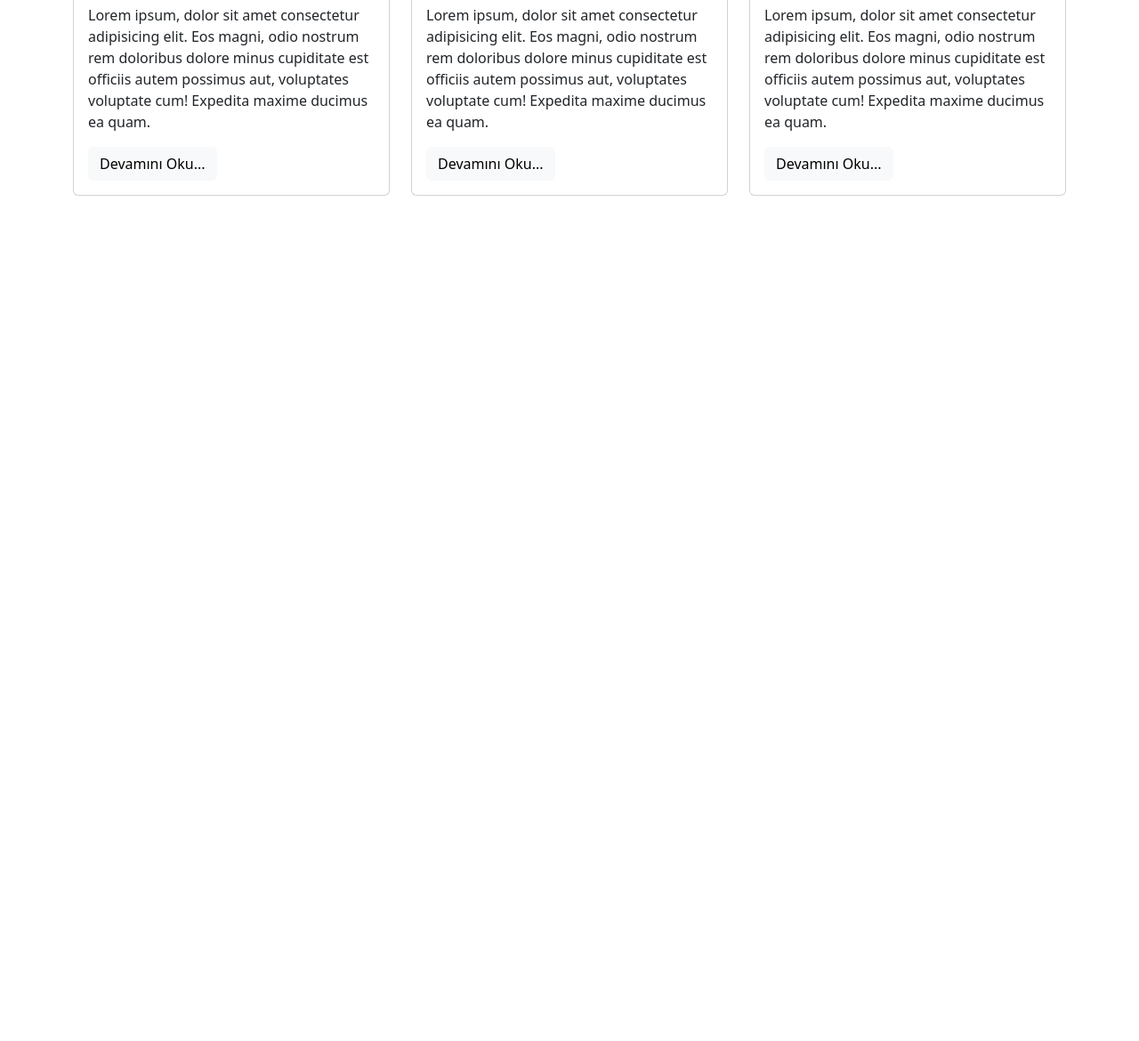
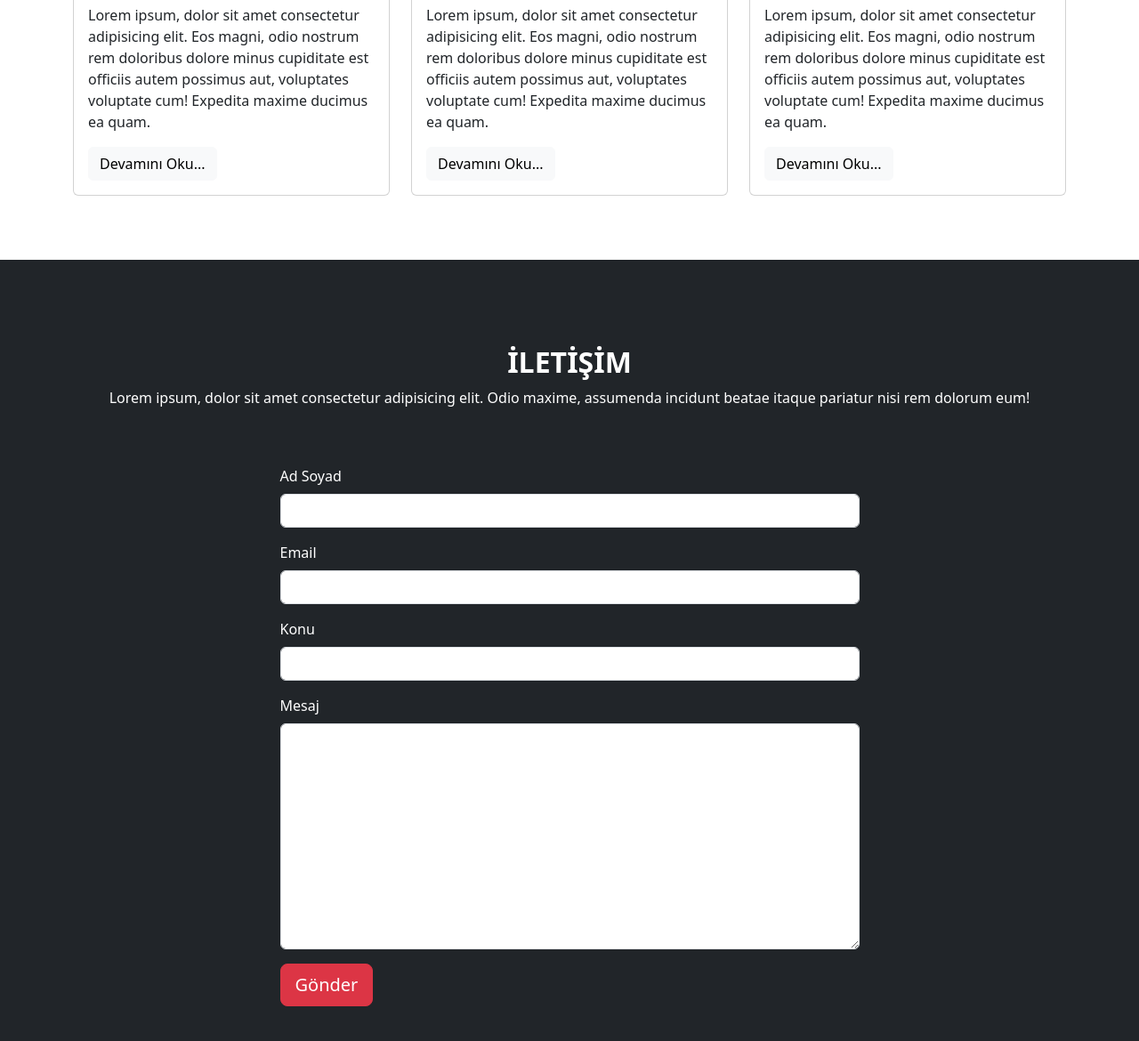
Before and after one commit to kaanozsavran/PersonalWebSite, a plain HTML site: page index.html in a window 1280 px wide. Shown: the part 2924-4094 px from the top of the page at 89% size. Before the commit the page ends 3216 px from the top, so only its background shows below. Drawn offline with nearby package versions, Linux system fonts and the light colour scheme.

Commit message:
add contact section

```diff
--- a/index.html
+++ b/index.html
@@ -207,6 +207,41 @@
                 </div>
             </div>
         </div>
+    </section>
+
+    <section id="contact" class="bg-dark py-5">
+
+        <div class="container">
+            <div class="text-center py-5 text-white">
+                <h2 class="text-uppercase fw-bolder text-white">İletişim</h2>
+                <p>Lorem ipsum, dolor sit amet consectetur adipisicing elit. Odio maxime, assumenda incidunt beatae
+                    itaque pariatur
+                    nisi rem dolorum eum!</p>
+            </div>
+            <div class="col-xxl-6 col-xl-7 col-lg-8 col-md-9 col-sm-10 col-11 mx-auto ">
+                <form class="text-white">
+                    <div class="mb-3">
+                        <label class="form-label">Ad Soyad</label>
+                        <input type="text" class="form-control">
+                    </div>
+                    <div class="mb-3">
+                        <label class="form-label">Email</label>
+                        <input type="email" class="form-control">
+                    </div>
+                    <div class="mb-3">
+                        <label class="form-label">Konu</label>
+                        <input type="text" class="form-control">
+                    </div>
+                    <div class="mb-3">
+                        <label class="form-label">Mesaj</label>
+                        <textarea type="text" class="form-control" rows="10"></textarea>
+                    </div>
+                    <button class="btn btn-danger btn-lg">Gönder</button>
+                </form>
+            </div>
+
+        </div>
+
 
 
 
```
